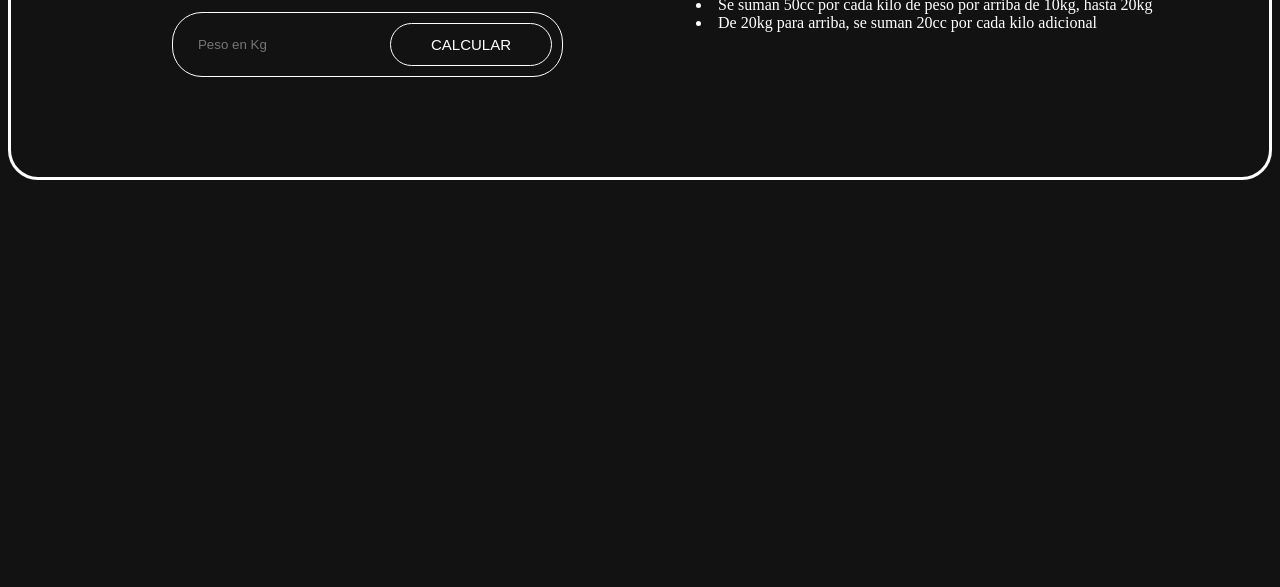
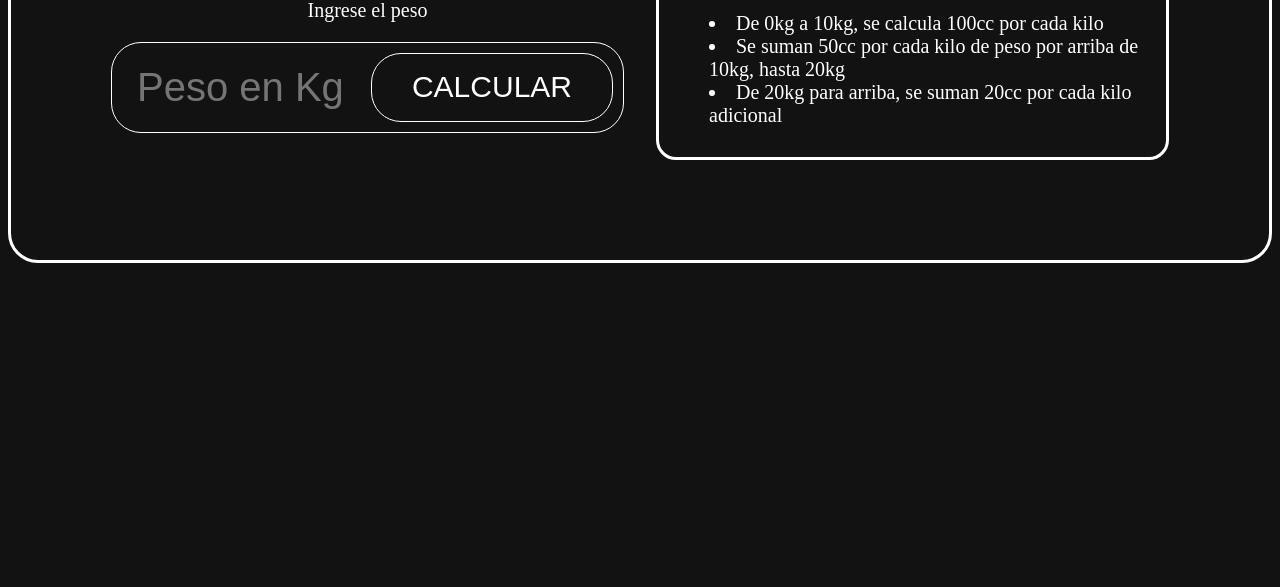
Before and after one commit to FabianCiceia/CalculadoraBasal, a plain HTML site: page index.html in a window 1280 px wide. Shown: the part 213-800 px from the top of the page. Drawn offline with Linux system fonts and the light colour scheme.

Commit message:
Add files via upload

```diff
--- a/style.css
+++ b/style.css
@@ -10,6 +10,7 @@ input {
 	width: 70%;
     padding: 12px 15px;
     border: none;
+    font-size: 200%;
     background-color: #121212;
     color: #FFFFFF;
 }
@@ -18,7 +19,7 @@ input:focus{
 }
 
 button {
-    font-size: 15px;
+    font-size: 150%;
     display: inline-block;
 	padding: 12px 40px;
 	border-radius: 30px;
@@ -41,7 +42,7 @@ button:active {
 }
 #contenedor{
     display: grid;
-
+    font-size:20px;
 
     grid-template-columns:
     repeat(
@@ -67,6 +68,9 @@ button:active {
 }
 
 #detalle{
+    border: #FFFFFF solid;
+    border-radius: 20px;
+    padding: 10px;
     color: #FFFFFF;
     display: inline-block;
     text-align: left;
```
